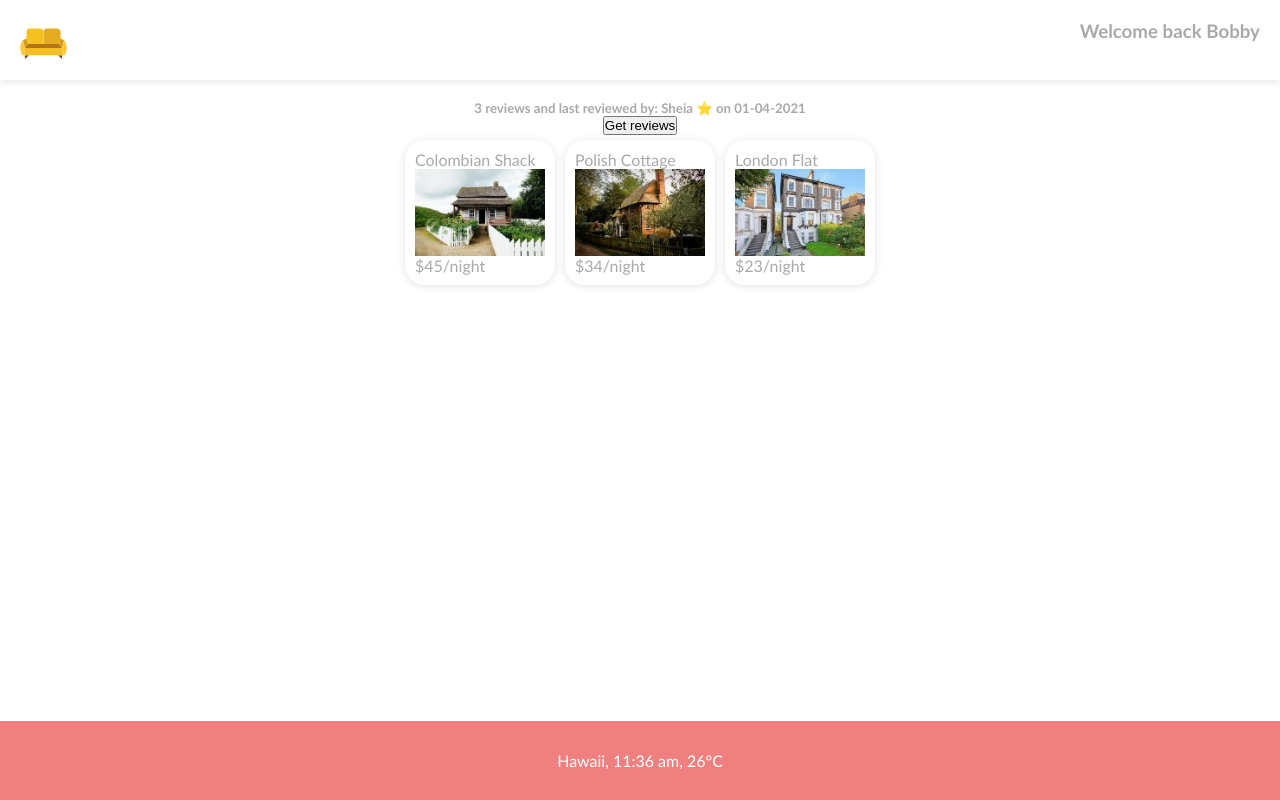
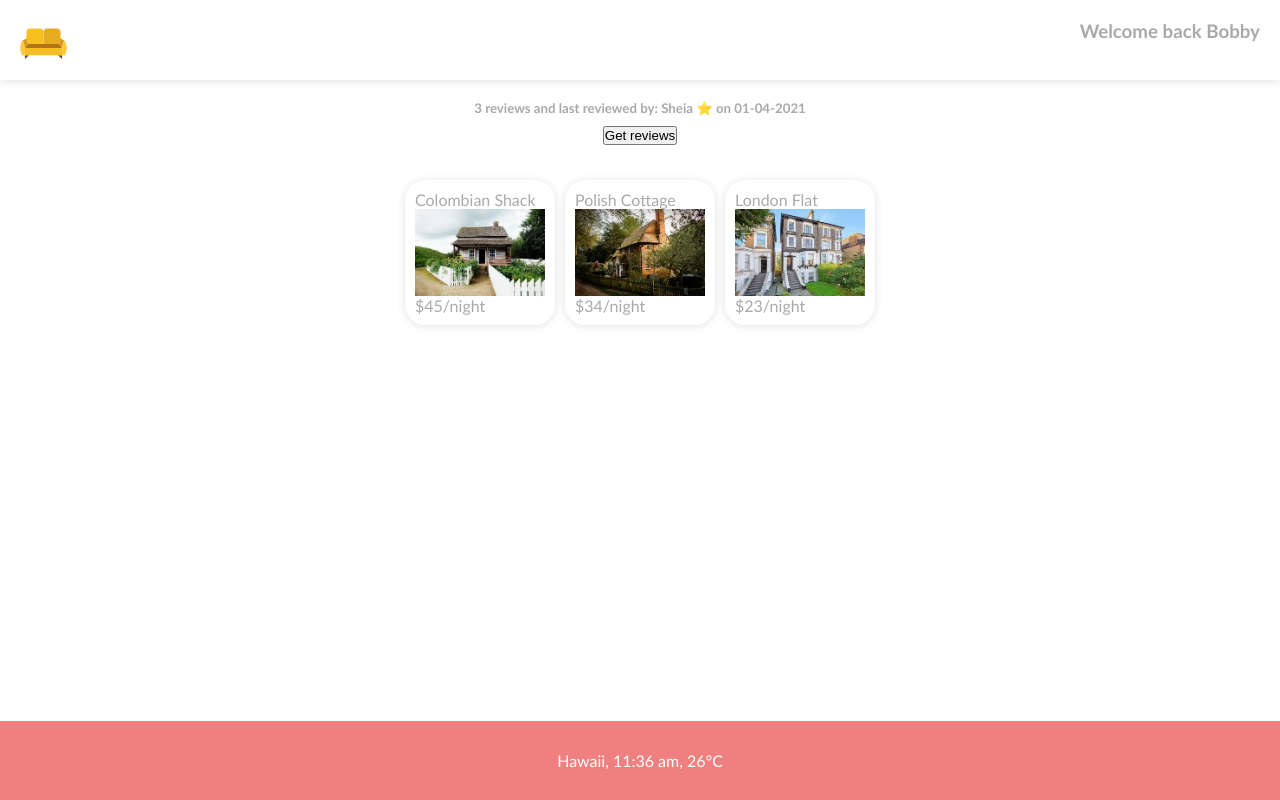
Before and after one commit to gabycode/couch-surfing-website, a React (Vite) app: page / in a window 1280 px wide. Built offline with nearby package versions, Linux system fonts and the light colour scheme.

Commit message:
add: reviews container and button class

```diff
--- a/src/App.css
+++ b/src/App.css
@@ -44,6 +44,18 @@ body {
   white-space: nowrap;
 }
 
+.reviews-button {
+  margin: 10px;
+}
+
+.reviews-container {
+  display: flex;
+  padding: 10px;
+}
+
+.reviews-container h5 {
+  padding: 10px;
+}
 .properties {
   display: flex;
   flex-wrap: wrap;
```
